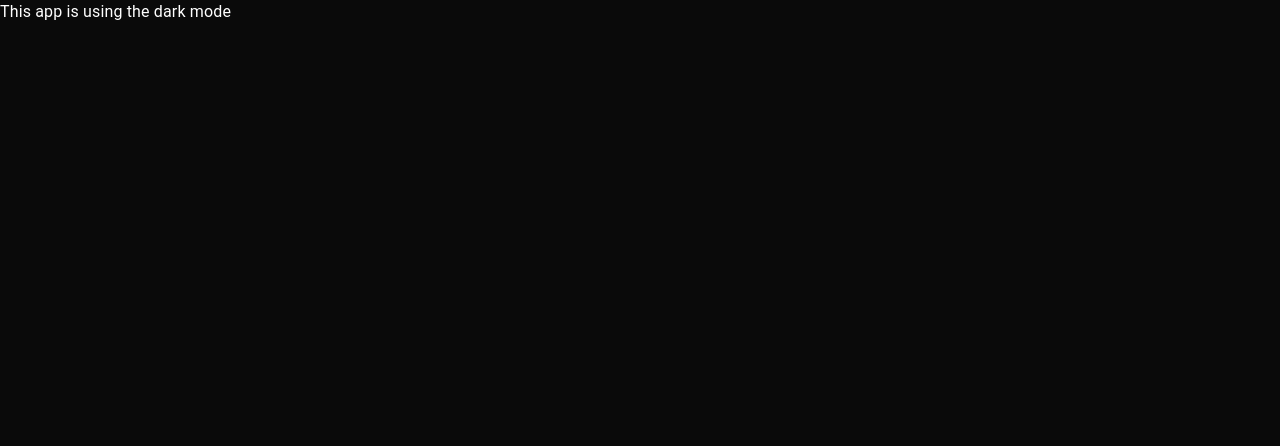
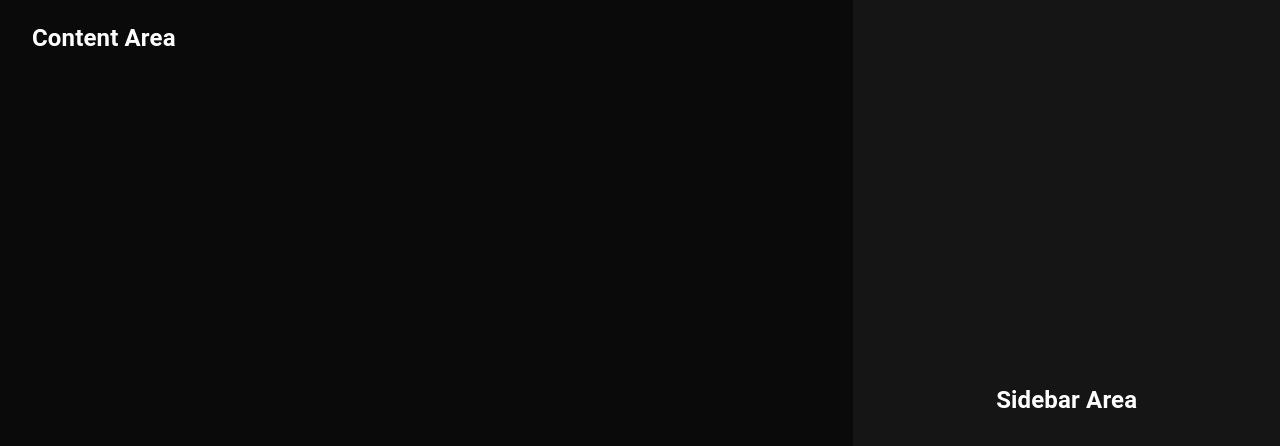
Before and after one commit to ollyhite/todo_typescript, a React (Create React App) app: page / in a window 1280 px wide. Shown: the top 446 px of the page. Built offline with nearby package versions, Linux system fonts and the light colour scheme.

Commit message:
add layout about two block

```diff
--- a/src/App.tsx
+++ b/src/App.tsx
@@ -1,12 +1,13 @@
 import React, { FC, ReactElement } from "react";
 import { ThemeProvider, CssBaseline } from "@mui/material";
 import { customTheme } from "./theme/customTheme";
+import { Dashboard } from "./pages/dashboard/dashboard";
 
 const App: FC = (): ReactElement => {
   return (
     <ThemeProvider theme={customTheme}>
       <CssBaseline />
-      <main>This app is using the dark mode</main>
+      <Dashboard />
     </ThemeProvider>
   );
 };
--- /dev/null
+++ b/src/components/sidebar/sidebar.tsx
@@ -0,0 +1,25 @@
+import React, { FC, ReactElement } from "react";
+import { Grid } from "@mui/material";
+
+export const Sidebar: FC = (): ReactElement => {
+  return (
+    <Grid
+      item
+      md={4}
+      sx={{
+        height: "100vh",
+        position: "fixed",
+        right: 0,
+        top: 0,
+        width: "100%",
+        backgroundColor: "background.paper",
+        display: "flex",
+        justifyContent: "center",
+        flexDirection: "column",
+        alignItems: "center",
+      }}
+    >
+      <h2>Sidebar Area</h2>
+    </Grid>
+  );
+};
--- /dev/null
+++ b/src/components/taskArea/taskArea.tsx
@@ -0,0 +1,10 @@
+import React, { FC, ReactElement } from "react";
+import { Grid } from "@mui/material";
+
+export const TaskArea: FC = (): ReactElement => {
+  return (
+    <Grid item md={8} px={4}>
+      <h2>Content Area</h2>
+    </Grid>
+  );
+};
--- /dev/null
+++ b/src/pages/dashboard/dashboard.tsx
@@ -0,0 +1,15 @@
+import React, { FC, ReactElement } from "react";
+import { Grid } from "@mui/material";
+import { Sidebar } from "../../components/sidebar/sidebar";
+import { TaskArea } from "../../components/taskArea/taskArea";
+
+export const Dashboard: FC = (): ReactElement => {
+  return (
+    <Grid container minHeight="100vh" p={0} m={0}>
+      {/* left block */}
+      <TaskArea />
+      {/* right block Sidebar Area*/}
+      <Sidebar />
+    </Grid>
+  );
+};
```
Also changed, not shown: src/theme/customTheme.tsx (renamed from src/theme/customTheme.ts).
